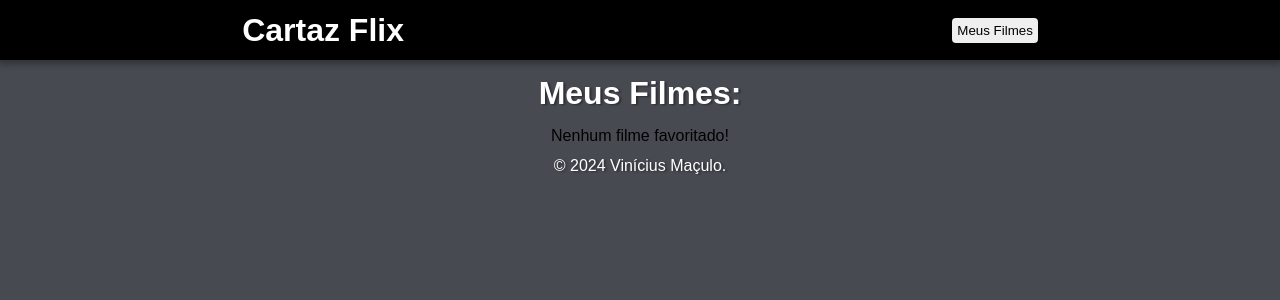
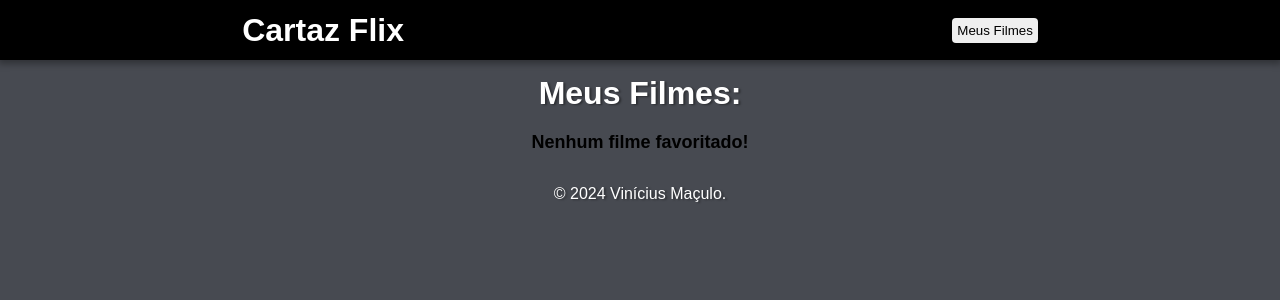
Before and after one commit to viniciusmaculo/cartazflix, a React (Create React App) app: page /favorites in a window 1280 px wide. Shown: the top 300 px of the page. Built offline with nearby package versions, Linux system fonts and the light colour scheme.

Commit message:
Ajusta estilo

```diff
--- a/src/pages/Favorites/favorites.css
+++ b/src/pages/Favorites/favorites.css
@@ -13,6 +13,9 @@
 #no-film {
     display: flex;
     justify-content: center;
+    font-size: 18px;
+    font-weight: bold;
+    margin: 20px;
 }
 
 .container ul {
@@ -49,5 +52,5 @@
     cursor: pointer;
     background-color: #1B2B47;
     color: #FFF;
-    transition: 0.3s;
+    transition: 0.5s;
 }
--- a/src/pages/Movie/movie.css
+++ b/src/pages/Movie/movie.css
@@ -25,6 +25,7 @@
     display: flex;
     flex-direction: row;
     gap: 10px;
+    margin: 0 3px;
 }
 
 .wrapper-buttons button {
@@ -37,7 +38,7 @@
 }
 
 .wrapper-buttons button:hover {
-    transform: scale(1.07);
+    transform: scale(1.05);
 }
 
 .wrapper-buttons a {
```
